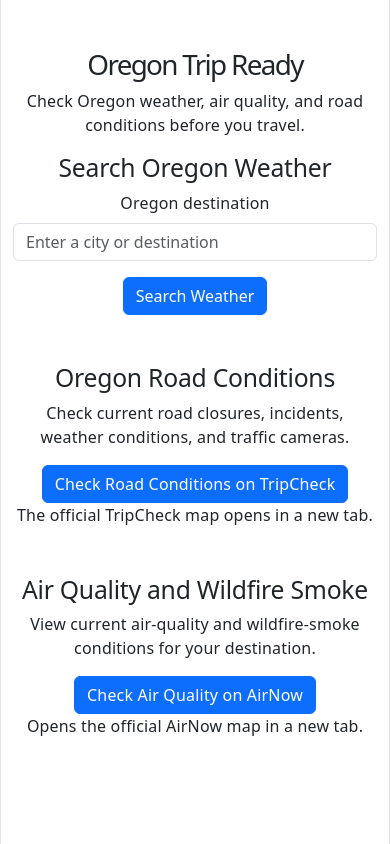
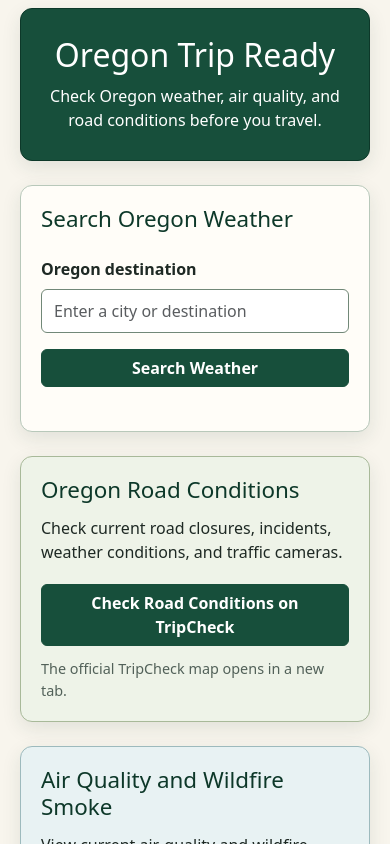
Before and after one commit to AGiv-lab/oregon-trip-ready, a React (Vite) app: page / in a window 390 px wide. Shown: the top 844 px of the page. Built offline with nearby package versions, Linux system fonts and the light colour scheme.

Commit message:
Improve responsive layout and accessibility

```diff
--- a/src/App.jsx
+++ b/src/App.jsx
@@ -57,13 +57,15 @@
     const { destination, conditions, errorMessage, isLoading } = this.state;
 
     return (
-      <Container className="py-5 text-center">
-        <h1>Oregon Trip Ready</h1>
-        <p>Check Oregon weather, air quality, and road conditions before you travel.</p>
+      <Container as="main" className="trip-ready-page">
+        <header className="page-header">
+          <h1>Oregon Trip Ready</h1>
+          <p>Check Oregon weather, air quality, and road conditions before you travel.</p>
+        </header>
 
-        <section className="mb-5" aria-labelledby="weather-search-heading">
+        <section className="weather-search-section" aria-labelledby="weather-search-heading">
           <h2 id="weather-search-heading">Search Oregon Weather</h2>
-          <Form className="mx-auto mb-4" onSubmit={this.handleSubmit}>
+          <Form className="weather-search-form" onSubmit={this.handleSubmit}>
             <Form.Group className="mb-3" controlId="destination">
               <Form.Label>Oregon destination</Form.Label>
               <Form.Control
@@ -78,16 +80,24 @@
             </Button>
           </Form>
 
+          <p className="visually-hidden" role="status" aria-live="polite">
+            {isLoading ? 'Weather information is loading.' : ''}
+          </p>
+
           {errorMessage && <Alert variant="danger">{errorMessage}</Alert>}
 
           {conditions && (
-            <Card className="mx-auto">
+            <Card
+              className="weather-card"
+              role="region"
+              aria-labelledby="weather-result-heading"
+            >
               <Card.Body>
-                <Card.Title>
+                <Card.Title as="h3" id="weather-result-heading">
                   {conditions.destination}, {conditions.state}
                 </Card.Title>
                 <Card.Text as="div">
-                  <dl>
+                  <dl className="weather-details-grid">
                     <dt>Temperature</dt>
                     <dd>{Math.round(conditions.weather.temperature)}°F</dd>
                     <dt>Feels like</dt>
@@ -107,8 +117,11 @@
           )}
         </section>
 
-        <section className="mb-5">
-          <h2>Oregon Road Conditions</h2>
+        <section
+          className="information-section tripcheck-section"
+          aria-labelledby="road-conditions-heading"
+        >
+          <h2 id="road-conditions-heading">Oregon Road Conditions</h2>
           <p>Check current road closures, incidents, weather conditions, and traffic cameras.</p>
           <Button
             href="https://tripcheck.com/"
@@ -117,11 +130,14 @@
           >
             Check Road Conditions on TripCheck
           </Button>
-          <p>The official TripCheck map opens in a new tab.</p>
+          <p className="external-link-note">The official TripCheck map opens in a new tab.</p>
         </section>
 
-        <section>
-          <h2>Air Quality and Wildfire Smoke</h2>
+        <section
+          className="information-section airnow-section"
+          aria-labelledby="air-quality-heading"
+        >
+          <h2 id="air-quality-heading">Air Quality and Wildfire Smoke</h2>
           <p>View current air-quality and wildfire-smoke conditions for your destination.</p>
           <Button
             href="https://fire.airnow.gov/"
@@ -130,7 +146,7 @@
           >
             Check Air Quality on AirNow
           </Button>
-          <p>Opens the official AirNow map in a new tab.</p>
+          <p className="external-link-note">Opens the official AirNow map in a new tab.</p>
         </section>
       </Container>
     );
--- a/src/index.css
+++ b/src/index.css
@@ -1,111 +1,230 @@
 :root {
-  --text: #6b6375;
-  --text-h: #08060d;
-  --bg: #fff;
-  --border: #e5e4e7;
-  --code-bg: #f4f3ec;
-  --accent: #aa3bff;
-  --accent-bg: rgba(170, 59, 255, 0.1);
-  --accent-border: rgba(170, 59, 255, 0.5);
-  --social-bg: rgba(244, 243, 236, 0.5);
-  --shadow:
-    rgba(0, 0, 0, 0.1) 0 10px 15px -3px, rgba(0, 0, 0, 0.05) 0 4px 6px -2px;
+  --forest-green: #174f3b;
+  --forest-green-dark: #0d3829;
+  --moss-green: #dce8dc;
+  --warm-white: #f8f5ed;
+  --panel-white: #fffdf8;
+  --road-panel: #eef3e8;
+  --air-panel: #e8f2f3;
+  --text-color: #1e2924;
+  --muted-text: #526159;
+  --border-color: #b8c8ba;
+  --focus-color: #a94400;
+  --panel-shadow: 0 0.4rem 1.2rem rgba(31, 61, 46, 0.1);
 
-  --sans: system-ui, 'Segoe UI', Roboto, sans-serif;
-  --heading: system-ui, 'Segoe UI', Roboto, sans-serif;
-  --mono: ui-monospace, Consolas, monospace;
-
-  font: 18px/145% var(--sans);
-  letter-spacing: 0.18px;
-  color-scheme: light dark;
-  color: var(--text);
-  background: var(--bg);
+  font-family: system-ui, -apple-system, BlinkMacSystemFont, "Segoe UI", sans-serif;
+  color: var(--text-color);
+  background: var(--warm-white);
   font-synthesis: none;
   text-rendering: optimizeLegibility;
   -webkit-font-smoothing: antialiased;
   -moz-osx-font-smoothing: grayscale;
+}
 
-  @media (max-width: 1024px) {
-    font-size: 16px;
+*,
+*::before,
+*::after {
+  box-sizing: border-box;
+}
+
+body {
+  min-width: 320px;
+  min-height: 100vh;
+  margin: 0;
+  color: var(--text-color);
+  background: var(--warm-white);
+}
+
+button,
+input,
+a {
+  transition: box-shadow 160ms ease, background-color 160ms ease, border-color 160ms ease;
+}
+
+button:focus-visible,
+input:focus-visible,
+a:focus-visible {
+  outline: 3px solid var(--focus-color);
+  outline-offset: 3px;
+  box-shadow: none !important;
+}
+
+.trip-ready-page {
+  width: min(100% - 2rem, 52rem);
+  margin-inline: auto;
+  padding-block: 2rem 3rem;
+}
+
+.page-header,
+.weather-search-section,
+.information-section {
+  border: 1px solid var(--border-color);
+  border-radius: 1rem;
+  box-shadow: var(--panel-shadow);
+}
+
+.page-header {
+  margin-bottom: 1.5rem;
+  padding: clamp(1.75rem, 5vw, 3.5rem);
+  color: #fff;
+  text-align: center;
+  background: var(--forest-green);
+  border-color: var(--forest-green-dark);
+}
+
+.page-header h1 {
+  margin: 0 0 0.75rem;
+  font-size: clamp(2rem, 7vw, 3.5rem);
+  line-height: 1.1;
+}
+
+.page-header p {
+  max-width: 38rem;
+  margin: 0 auto;
+  font-size: clamp(1rem, 2.5vw, 1.2rem);
+}
+
+.weather-search-section,
+.information-section {
+  margin-bottom: 1.5rem;
+  padding: clamp(1.25rem, 4vw, 2rem);
+}
+
+.weather-search-section {
+  background: var(--panel-white);
+}
+
+.weather-search-section h2,
+.information-section h2 {
+  margin: 0 0 0.75rem;
+  color: var(--forest-green-dark);
+  font-size: clamp(1.4rem, 4vw, 1.8rem);
+}
+
+.weather-search-form {
+  max-width: 34rem;
+  margin: 1.5rem auto;
+}
+
+.weather-search-form .form-label {
+  color: var(--text-color);
+  font-weight: 700;
+}
+
+.weather-search-form .form-control {
+  min-height: 2.75rem;
+  color: var(--text-color);
+  background-color: #fff;
+  border-color: #718878;
+}
+
+.btn-primary {
+  color: #fff;
+  background-color: var(--forest-green);
+  border-color: var(--forest-green);
+  font-weight: 700;
+}
+
+.btn-primary:hover,
+.btn-primary:active,
+.btn-primary:first-child:active {
+  color: #fff;
+  background-color: var(--forest-green-dark);
+  border-color: var(--forest-green-dark);
+}
+
+.btn-primary:disabled {
+  color: #fff;
+  background-color: #557568;
+  border-color: #557568;
+  opacity: 1;
+}
+
+.weather-card {
+  max-width: 38rem;
+  margin: 1.5rem auto 0;
+  text-align: left;
+  background: var(--moss-green);
+  border-color: #8fa890;
+}
+
+.weather-card .card-title {
+  margin-bottom: 1.25rem;
+  color: var(--forest-green-dark);
+  font-size: 1.35rem;
+}
+
+.weather-details-grid {
+  display: grid;
+  grid-template-columns: minmax(8rem, 1fr) minmax(10rem, 1.5fr);
+  gap: 0.65rem 1.25rem;
+  margin: 0;
+}
+
+.weather-details-grid dt {
+  color: var(--forest-green-dark);
+}
+
+.weather-details-grid dd {
+  margin: 0;
+}
+
+.information-section p {
+  max-width: 42rem;
+  margin: 0 0 1.25rem;
+  color: var(--text-color);
+}
+
+.tripcheck-section {
+  background: var(--road-panel);
+  border-color: #a8b999;
+}
+
+.airnow-section {
+  background: var(--air-panel);
+  border-color: #9dbabd;
+}
+
+.external-link-note {
+  margin: 0.75rem 0 0 !important;
+  color: var(--muted-text) !important;
+  font-size: 0.9rem;
+}
+
+@media (max-width: 36rem) {
+  .trip-ready-page {
+    width: min(100% - 1rem, 52rem);
+    padding-block: 0.5rem 1.5rem;
+  }
+
+  .page-header,
+  .weather-search-section,
+  .information-section {
+    border-radius: 0.75rem;
+  }
+
+  .weather-details-grid {
+    grid-template-columns: 1fr;
+    gap: 0.15rem;
+  }
+
+  .weather-details-grid dd:not(:last-child) {
+    margin-bottom: 0.75rem;
+  }
+
+  .btn {
+    width: 100%;
+    white-space: normal;
   }
 }
 
-@media (prefers-color-scheme: dark) {
-  :root {
-    --text: #9ca3af;
-    --text-h: #f3f4f6;
-    --bg: #16171d;
-    --border: #2e303a;
-    --code-bg: #1f2028;
-    --accent: #c084fc;
-    --accent-bg: rgba(192, 132, 252, 0.15);
-    --accent-border: rgba(192, 132, 252, 0.5);
-    --social-bg: rgba(47, 48, 58, 0.5);
-    --shadow:
-      rgba(0, 0, 0, 0.4) 0 10px 15px -3px, rgba(0, 0, 0, 0.25) 0 4px 6px -2px;
-  }
-
-  #social .button-icon {
-    filter: invert(1) brightness(2);
+@media (prefers-reduced-motion: reduce) {
+  *,
+  *::before,
+  *::after {
+    scroll-behavior: auto !important;
+    transition-duration: 0.01ms !important;
+    animation-duration: 0.01ms !important;
+    animation-iteration-count: 1 !important;
   }
 }
-
-body {
-  margin: 0;
-}
-
-#root {
-  width: 1126px;
-  max-width: 100%;
-  margin: 0 auto;
-  text-align: center;
-  border-inline: 1px solid var(--border);
-  min-height: 100svh;
-  display: flex;
-  flex-direction: column;
-  box-sizing: border-box;
-}
-
-h1,
-h2 {
-  font-family: var(--heading);
-  font-weight: 500;
-  color: var(--text-h);
-}
-
-h1 {
-  font-size: 56px;
-  letter-spacing: -1.68px;
-  margin: 32px 0;
-  @media (max-width: 1024px) {
-    font-size: 36px;
-    margin: 20px 0;
-  }
-}
-h2 {
-  font-size: 24px;
-  line-height: 118%;
-  letter-spacing: -0.24px;
-  margin: 0 0 8px;
-  @media (max-width: 1024px) {
-    font-size: 20px;
-  }
-}
-p {
-  margin: 0;
-}
-
-code,
-.counter {
-  font-family: var(--mono);
-  display: inline-flex;
-  border-radius: 4px;
-  color: var(--text-h);
-}
-
-code {
-  font-size: 15px;
-  line-height: 135%;
-  padding: 4px 8px;
-  background: var(--code-bg);
-}
--- a/src/main.jsx
+++ b/src/main.jsx
@@ -1,8 +1,8 @@
 import { StrictMode } from 'react'
 import { createRoot } from 'react-dom/client'
+import 'bootstrap/dist/css/bootstrap.min.css';
 import './index.css'
 import App from './App.jsx'
-import 'bootstrap/dist/css/bootstrap.min.css';
 
 createRoot(document.getElementById('root')).render(
   <StrictMode>
```
